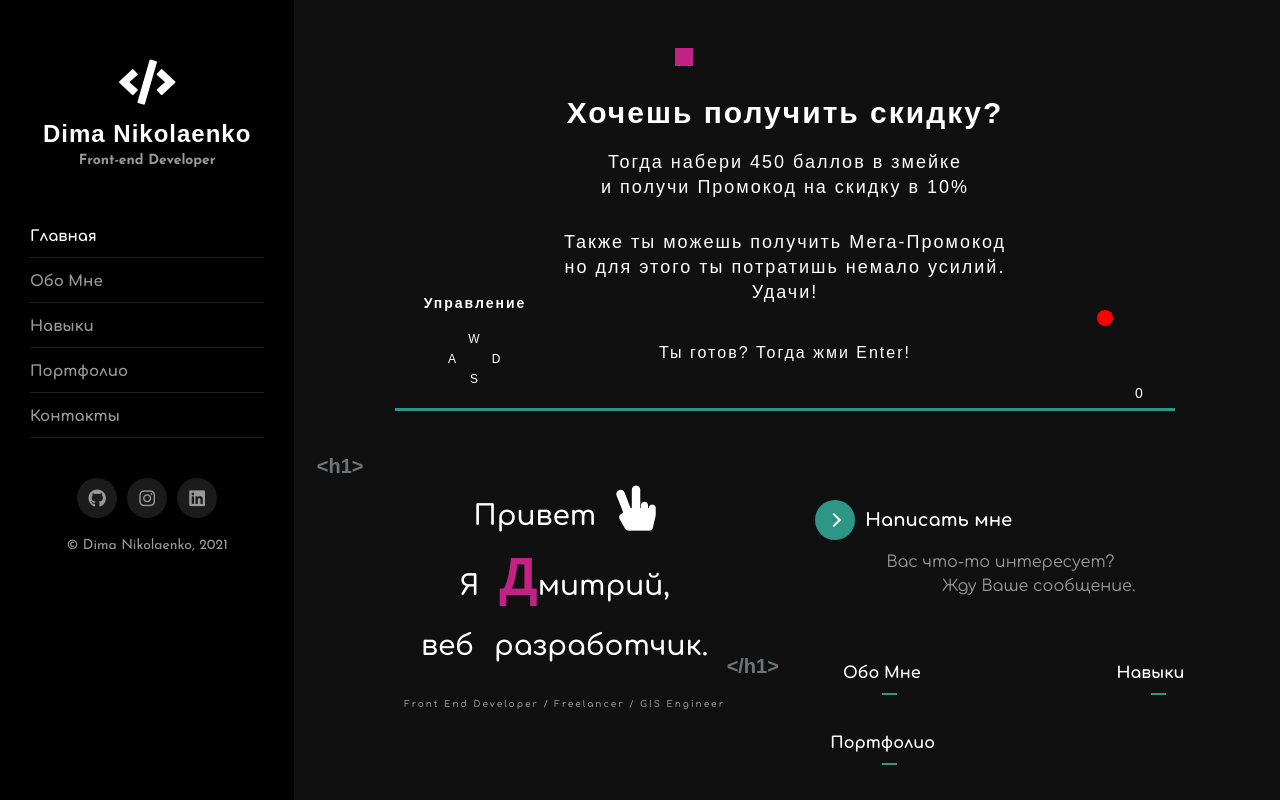
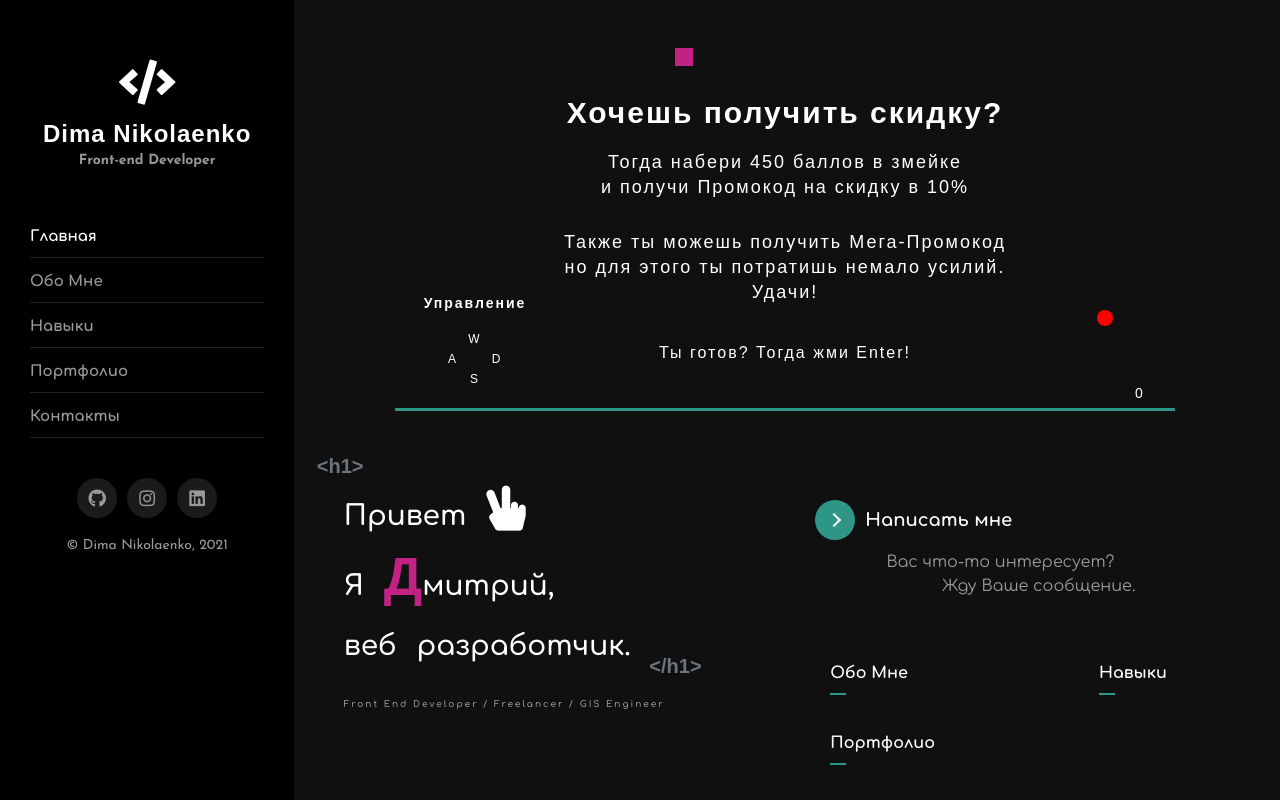
Before and after one commit to professor-it/NikDev-App-Portfolio-Vue, a Vue app: page / in a window 1280 px wide. Shown: the top 800 px of the page. Built offline with nearby package versions, Linux system fonts and the light colour scheme; a web font is replaced by a local one.

Commit message:
Refactoring

```diff
--- a/package.json
+++ b/package.json
@@ -1,5 +1,5 @@
 {
-  "name": "nikwebdevapp",
+  "name": "NikolaenkoDev",
   "version": "0.1.0",
   "private": true,
   "scripts": {
--- a/src/components/Welcome.vue
+++ b/src/components/Welcome.vue
@@ -57,6 +57,7 @@
     font-family: $fontmenu;
     font-weight: 600;
     position: relative;
+    text-align: left;
     &-margin {
         margin-right: 20px;
     }
--- a/src/views/Home.vue
+++ b/src/views/Home.vue
@@ -80,6 +80,7 @@ $fontmenu: "Comfortaa", sans-serif;
         flex-wrap: wrap;
         justify-content: space-between;
         width: 100%;
+        text-align: left;
     }
 }
 @media (min-width: 320px) and (max-width: 1023px) {
```
